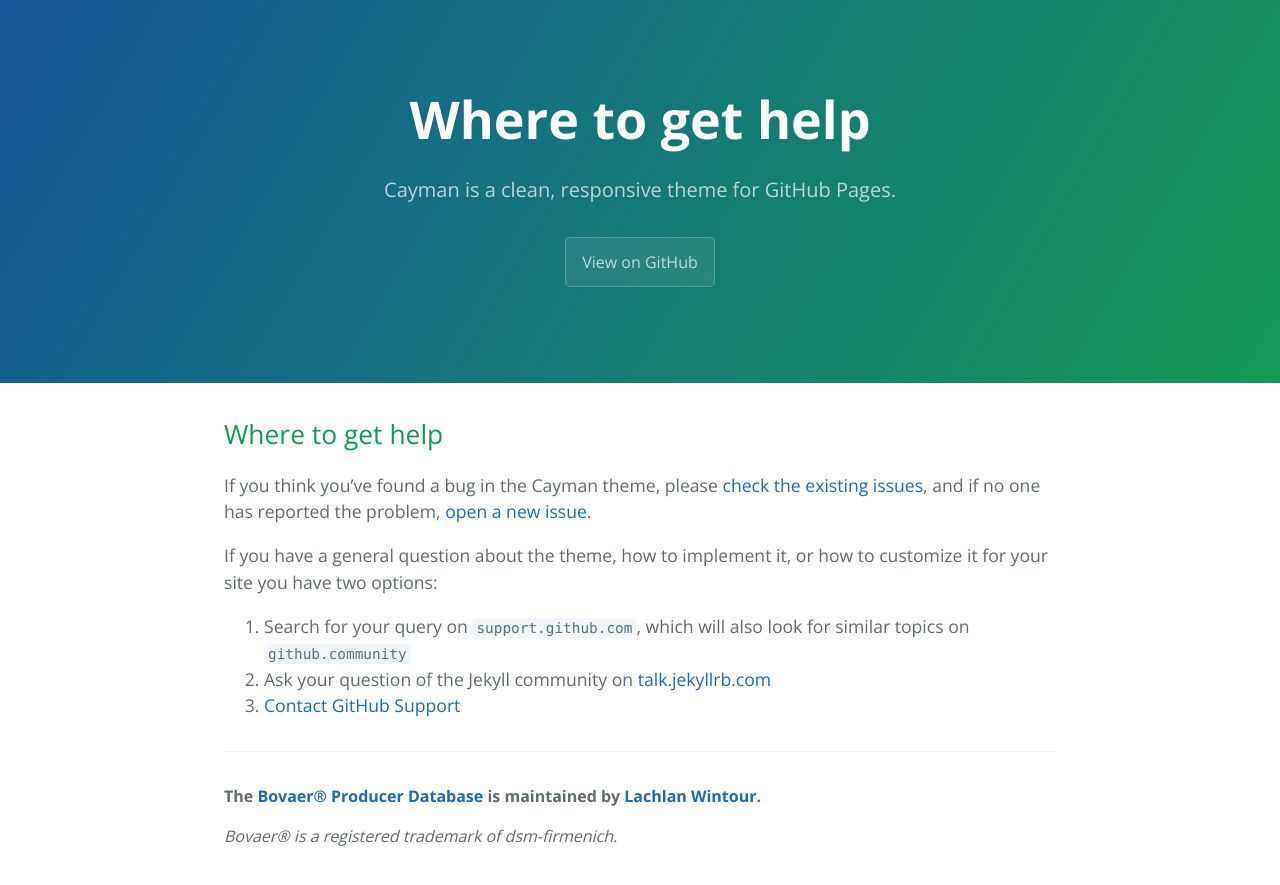
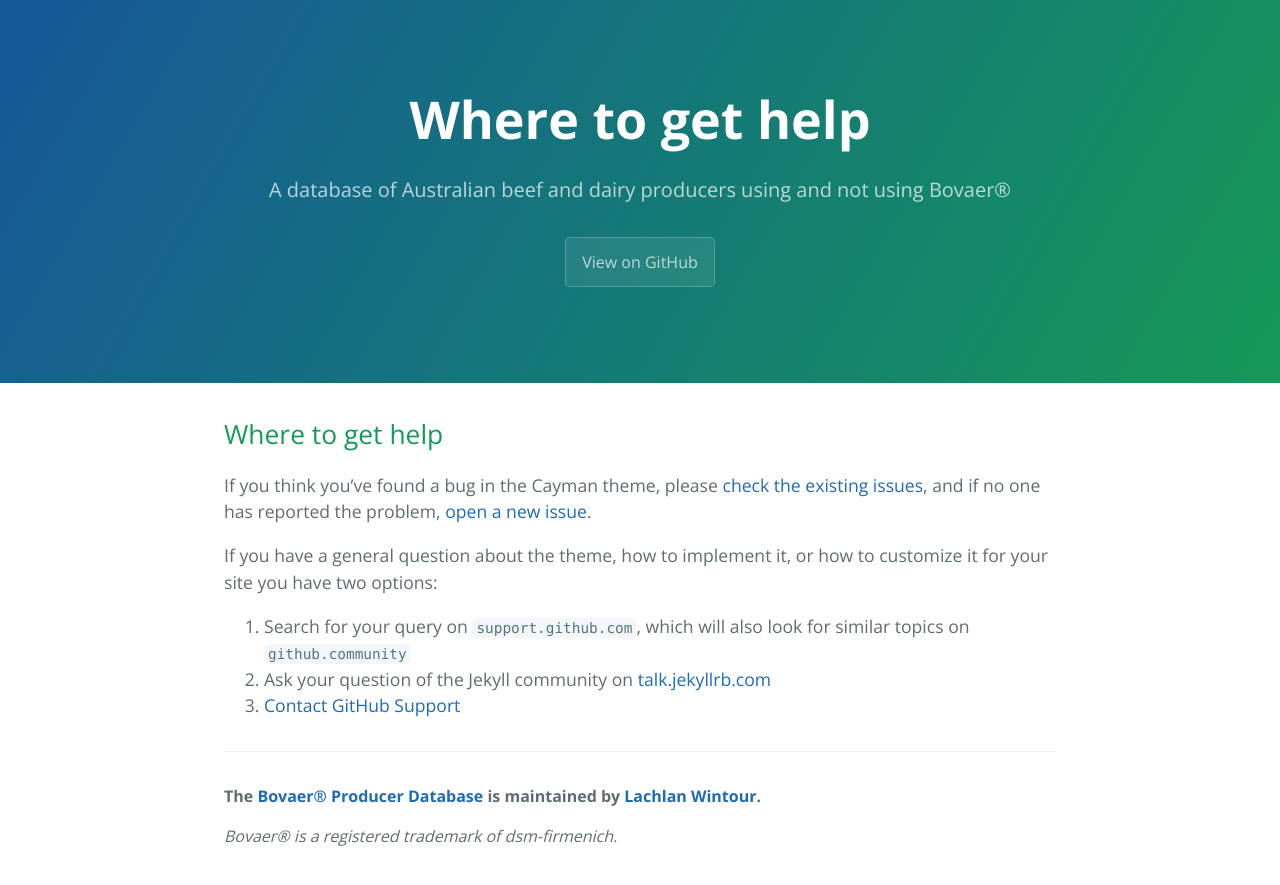
Before and after one commit to LachlanWintourZG/bovaer-producer-database, a Jekyll site: the page built from docs/SUPPORT.md, in a window 1280 px wide. Shown: the top 885 px of the page. Built offline with Jekyll 4.4.1, drawn with Linux system fonts in a browser that asks for light colours; our own code applies the rules of GitHub Pages for plain Markdown files.

Commit message:
Update config file

```diff
--- a/_config.yml
+++ b/_config.yml
@@ -1,5 +1,5 @@
-title: Cayman theme
-description: Cayman is a clean, responsive theme for GitHub Pages.
+title: Bovaer® Producer Database
+description: A database of Australian beef and dairy producers using and not using Bovaer®
 show_downloads: false
 google_analytics:
 theme: jekyll-theme-cayman
```
Also changed, not shown: index.md (line endings or trailing spaces).
